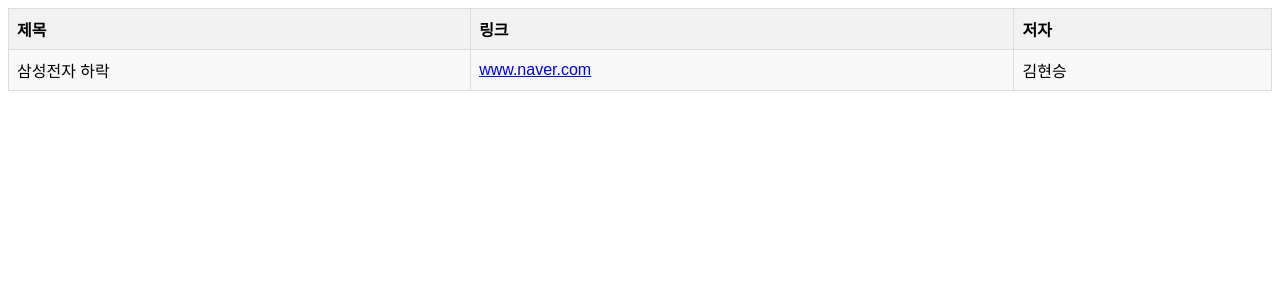
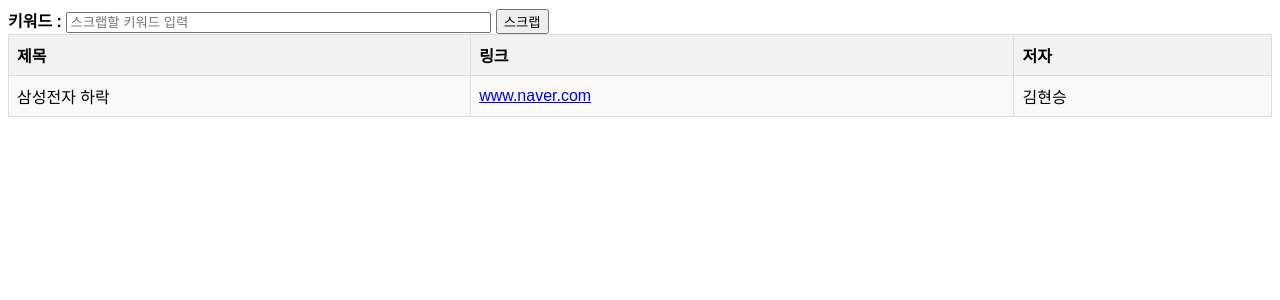
Before and after one commit to dmskhs0912/StockScrapper, a Flask app: page /scrap in a window 1280 px wide. Shown: the top 300 px of the page. Run offline with Flask 3, Linux system fonts and the light colour scheme.

Commit message:
update scrap.html

```diff
--- a/app.py
+++ b/app.py
@@ -17,9 +17,14 @@
         search_text = request.form.get('search_text')
         return render_template('search.html', search_text=search_text)
 
-@app.route('/scrap')
-def scrap():
-    return render_template('scrap.html')
+@app.route('/scrap', methods=['GET', 'POST'])
+def scrap_page():
+    if request.method == 'GET':
+        return render_template('scrap.html')
+    elif request.method == 'POST':
+        scrap_search = request.form.get('scrap_search')
+        print(scrap_search)
+        return render_template('scrap.html')
 
 if __name__ == '__main__':
     app.run(debug=True)
--- a/templates/scrap.html
+++ b/templates/scrap.html
@@ -7,6 +7,11 @@
     <title>Scrap</title>
 </head>
 <body>
+    <form method="post" type="text" action="/scrap">
+        <b>키워드 : </b>
+        <input type="text" size=50 name="scrap_search" placeholder="스크랩할 키워드 입력" autocomplete="off">
+        <input type="submit" value="스크랩">
+    </form>
     <table border="1">
         <tr>
             <th>제목</th>
```
